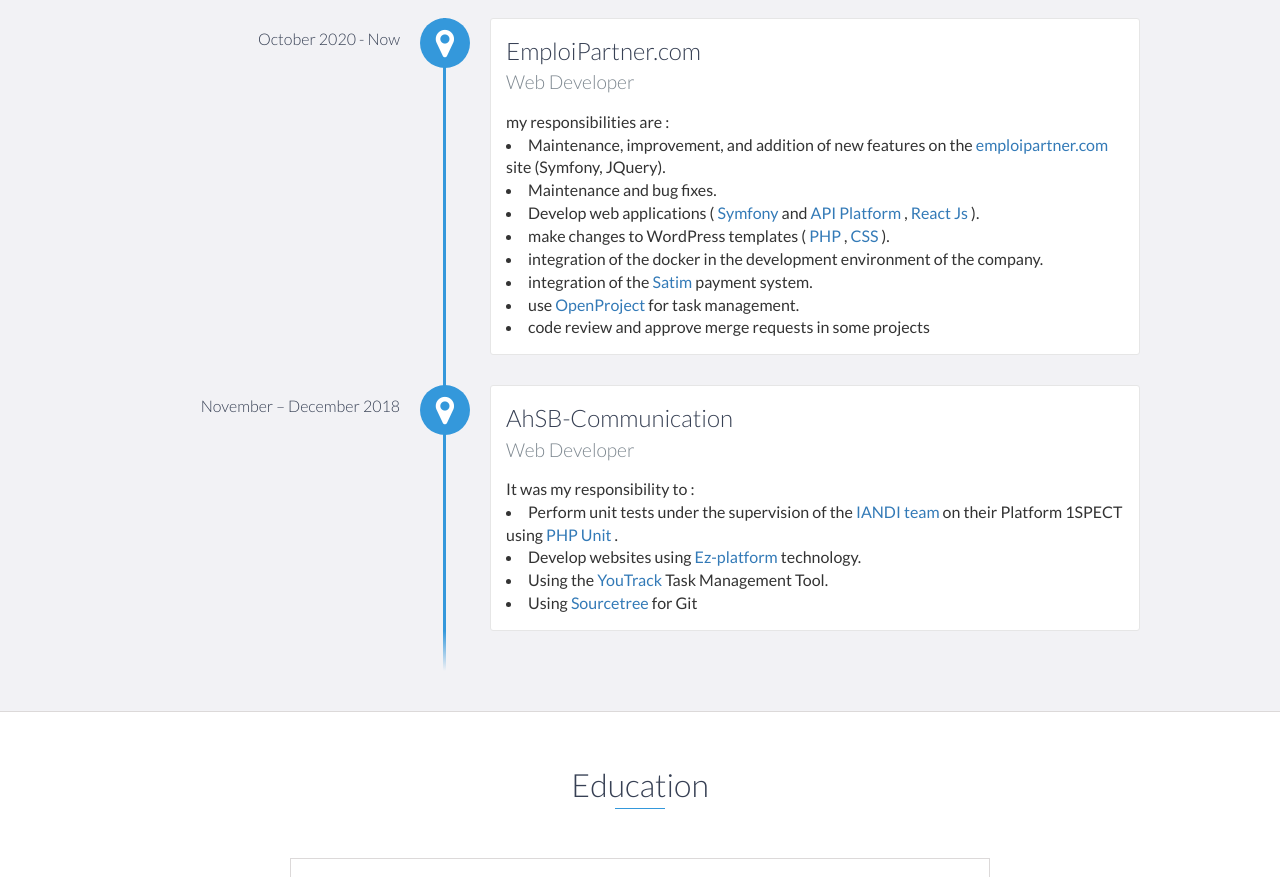
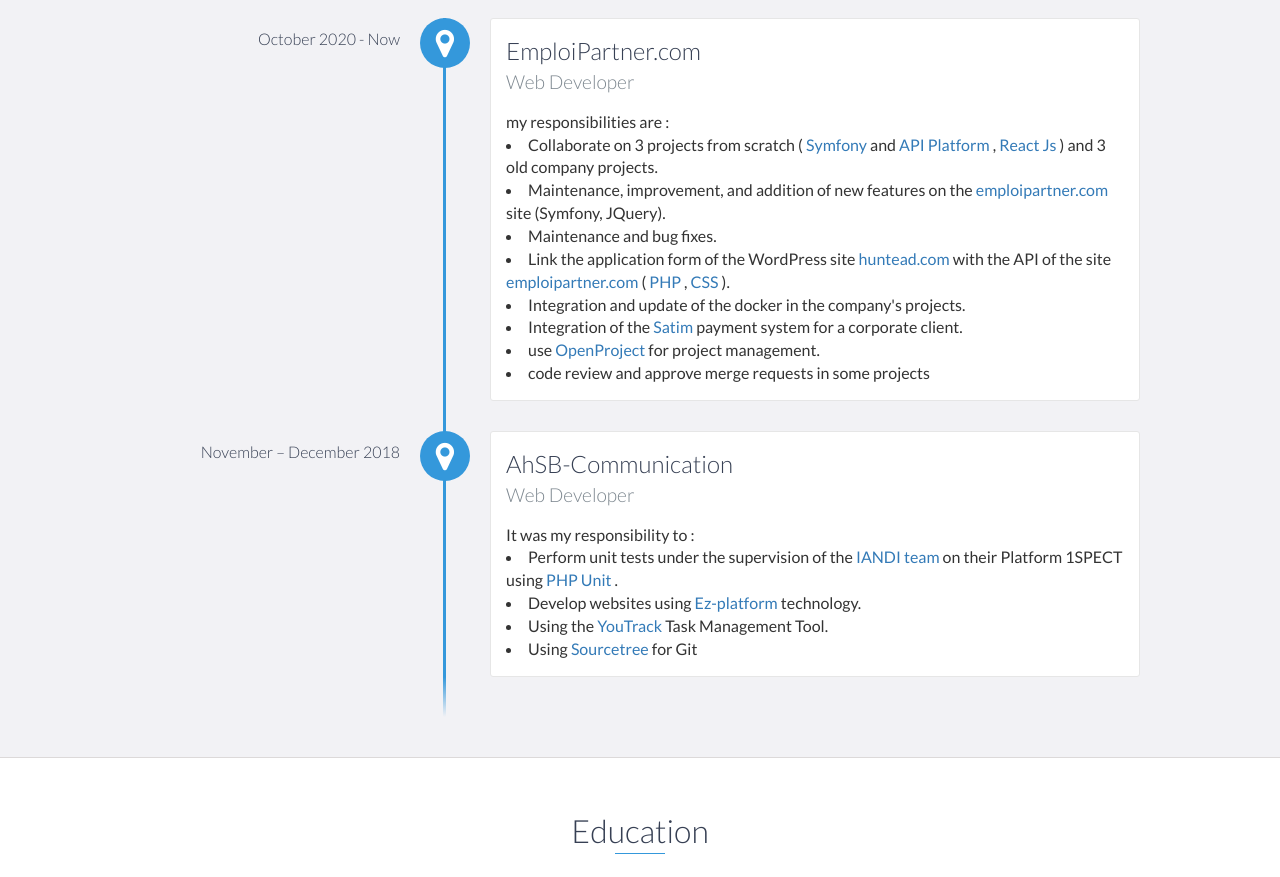
Before and after one commit to SakhriHoussem/SakhriHoussem.github.io, a website: page index.html in a window 1280 px wide. Shown: the part 1180-2057 px from the top of the page. Drawn offline with nearby package versions, Linux system fonts and the light colour scheme.

Commit message:
update resume

```diff
--- a/index.html
+++ b/index.html
@@ -103,20 +103,20 @@
                 <h3> EmploiPartner.com </h3>
                 <h4> Web Developer </h4>
                 my responsibilities are :
+                <li> Collaborate on 3 projects from scratch (<a href="https://www.symfony.com/"> Symfony </a> and <a href="https://api-platform.com/"> API Platform </a>, <a href="https://reactjs.org/"> React Js </a>) and 3 old company projects.</li>
                 <li> Maintenance, improvement, and addition of new features on the <a href="https://www.emploipartner.com/"> emploipartner.com </a> site (Symfony, JQuery).
                 <li> Maintenance and bug fixes.
-                <li> Develop web applications (<a href="https://www.symfony.com/"> Symfony </a> and <a href="https://api-platform.com/"> API Platform </a>, <a href="https://reactjs.org/"> React Js </a>).
-                <li> make changes to WordPress templates (<a href="https://www.php.net/"> PHP </a>, <a href="https://www.w3schools.com/Css/"> CSS </a>).
-                <li> integration of the docker in the development environment of the company.
-                <li> integration of the <a href="https://www.satim.dz"> Satim </a> payment system.
-                <li> use <a href="https://www.openproject.org/"> OpenProject </a> for task management.
+                <li> Link the application form of the WordPress site <a href="https://www.huntead.com/"> huntead.com </a> with the API of the site <a href="https://www.emploipartner.com/"> emploipartner.com </a> (<a href="https://www.php.net/"> PHP </a>, <a href="https://www.w3schools.com/Css/"> CSS </a>).
+                <li> Integration and update of the docker in the company's projects.
+                <li> Integration of the <a href="https://www.satim.dz"> Satim </a> payment system for a corporate client.
+                <li> use <a href="https://www.openproject.org/"> OpenProject </a> for project management.
                 <li> code review and approve merge requests in some projects
             </div>
             <div data-date="November – December 2018">
                 <h3> AhSB-Communication </h3>
                 <h4> Web Developer </h4>
                 It was my responsibility to :
-                    <li> Perform unit tests under the supervision of the <a href="#">IANDI team</a> on their Platform 1SPECT using <a
+                    <li> Perform unit tests under the supervision of the <a href="https://www.iandi.fr">IANDI team</a> on their Platform 1SPECT using <a
                     href="https://phpunit.de/"> PHP Unit </a>.</li>
                     <li> Develop websites using <a href="https://www.ezplatform.com/"> Ez-platform </a> technology. </li>
                     <li> Using the <a href="https://www.jetbrains.com/youtrack/"> YouTrack </a> Task Management Tool. </li>
```
